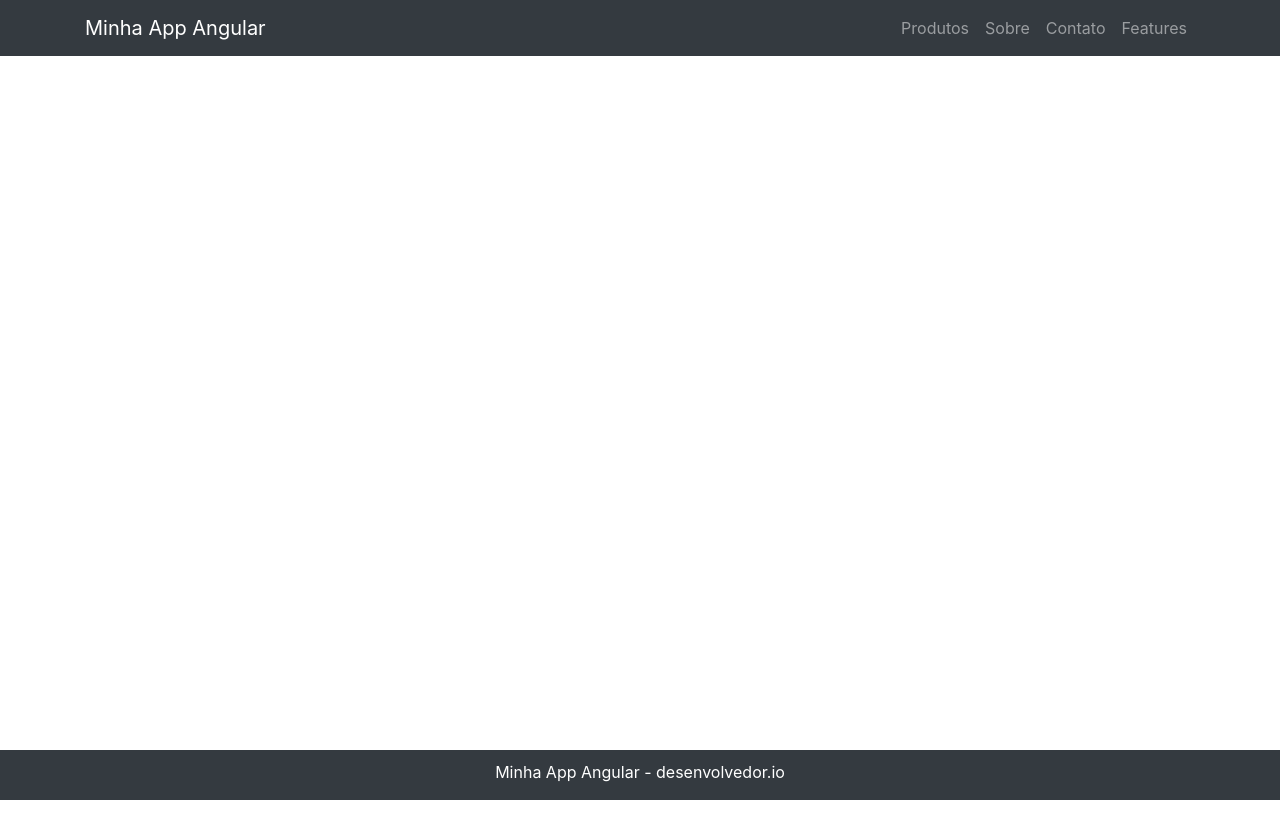
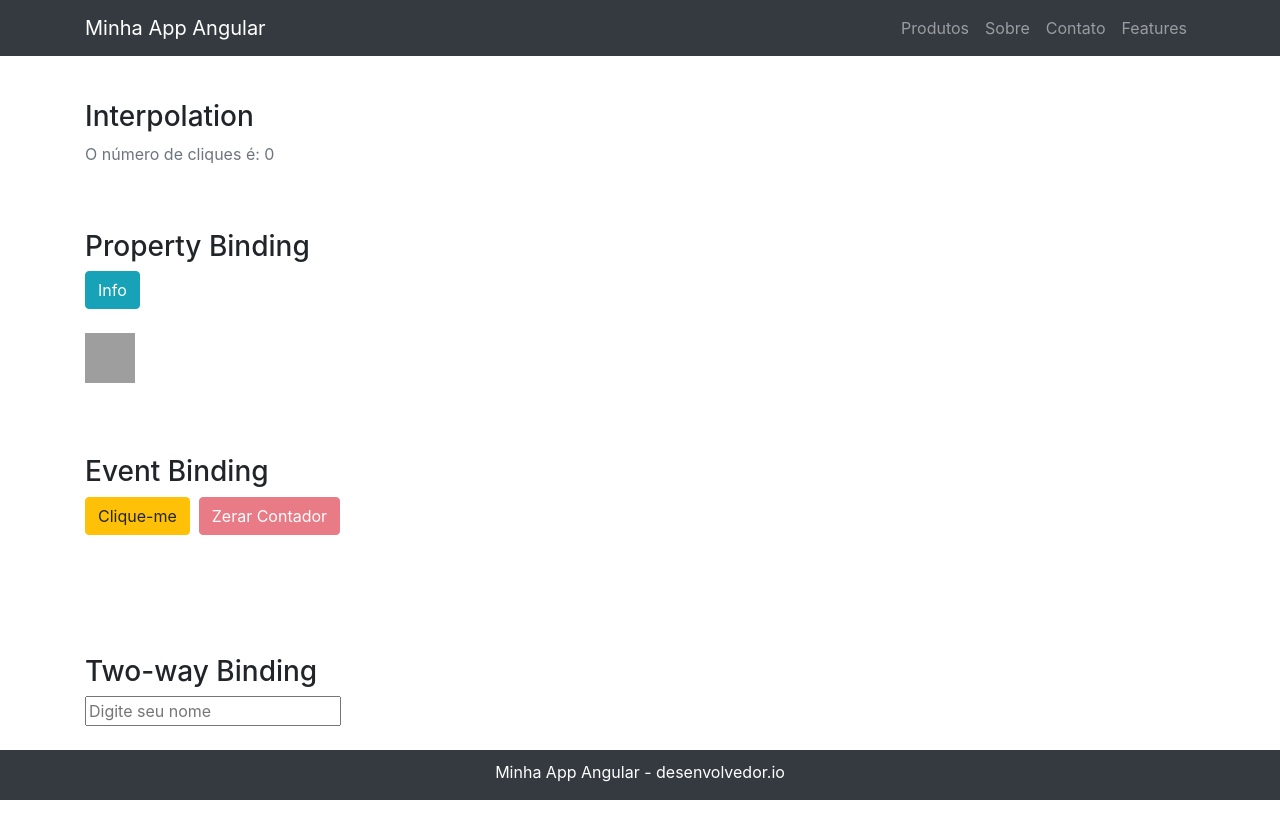
Before and after one commit to gui13info/angular-dev.io, an Angular app: page /feature-data-binding in a window 1280 px wide. Before the commit this address led to /. Shown: the top 838 px of the page. Before the commit the page ends 800 px from the top, so only its background shows below. Built offline with nearby package versions, Linux system fonts and the light colour scheme; grey boxes are pictures that could not be loaded.

Commit message:
Criando e setando rota do BindingComponent

```diff
--- a/src/app/app.module.ts
+++ b/src/app/app.module.ts
@@ -10,6 +10,8 @@
 import { SobreComponent } from './institucional/sobre/sobre.component';
 import { ContatoComponent } from './institucional/contato/contato.component';
 import { rootRouterConfig } from './app.routes';
+import { BindingComponent } from './demos/binding/binding.component';
+import { FormsModule } from '@angular/forms';
 
 @NgModule({
   declarations: [
@@ -18,10 +20,12 @@
     HomeComponent,
     FooterComponent,
     SobreComponent,
-    ContatoComponent
+    ContatoComponent,
+    BindingComponent
   ],
   imports: [
     BrowserModule,
+    FormsModule,
     [RouterModule.forRoot(rootRouterConfig, { useHash: false })]
   ],
   providers: [
--- a/src/app/app.routes.ts
+++ b/src/app/app.routes.ts
@@ -1,6 +1,7 @@
 import { Routes } from "@angular/router";
 
 import { HomeComponent } from "./components/home/home.component";
+import { BindingComponent } from "./demos/binding/binding.component";
 import { ContatoComponent } from "./institucional/contato/contato.component";
 import { SobreComponent } from "./institucional/sobre/sobre.component";
 
@@ -21,5 +22,9 @@
     {
         path: 'contato',
         component: ContatoComponent
+    },
+    {
+        path: 'feature-data-binding',
+        component: BindingComponent
     }
 ];
--- a/src/app/components/menu/menu.component.html
+++ b/src/app/components/menu/menu.component.html
@@ -18,7 +18,7 @@
                     <a class="nav-link" [routerLink]="['/contato']">Contato</a>
                 </li>
                 <li class="nav-item">
-                    <a class="nav-link" href="#">Features</a>
+                    <a class="nav-link" [routerLink]="['/feature-data-binding']">Features</a>
                 </li>
             </ul>
         </div>
--- /dev/null
+++ b/src/app/demos/binding/binding.component.html
@@ -0,0 +1,52 @@
+<div class="container main-container">
+    <h3>Interpolation</h3>
+
+    <!-- <p>O número de cliques é: {{ contadorClique }}</p> -->
+
+    <p [ngClass]="{
+        'text-secondary':contadorClique < 3,
+        'text-success':contadorClique >= 3,
+        'text-warning':contadorClique >= 5,
+        'text-danger':contadorClique >= 9
+      }">O número de cliques é: {{ contadorClique }}</p>
+
+
+    <br>
+    <br>
+
+    <h3>Property Binding</h3>
+
+    <button class="btn btn-info" [disabled]="contadorClique >= 10">Info</button><br><br>
+    <img [src]="urlImagem" height="50px" width="50px" />
+
+    <br>
+    <br>
+    <br>
+    <br>
+
+    <h3>Event Binding</h3>
+    <button class="btn btn-warning" (click)='adicionarClique()'>Clique-me</button>&nbsp;
+    <button class="btn btn-danger" (click)='zerarContador()' [disabled]='contadorClique < 10'>Zerar Contador</button><br><br>
+
+    <br>
+    <br>
+    <br>
+    <br>
+
+    <h3>Two-way Binding</h3>
+
+    <!-- <input type="text" (keyup)='KeyUp($event)' placeholder="Digite seu nome">
+    <br>
+    <br>
+    <label>Seu nome é: {{ nome }}</label> -->
+
+    <!-- <input type="text" [ngModel]="nome" (ngModelChange)='nome = $event' placeholder="Digite seu nome">
+    <br>
+    <br>
+    <label>Seu nome é: {{ nome }}</label> -->
+
+    <input type="text" [(ngModel)]="nome" placeholder="Digite seu nome">
+    <br>
+    <br>
+    <label [ngClass]="nome">Seu nome é: {{ nome }}</label>
+</div>
--- /dev/null
+++ b/src/app/demos/binding/binding.component.ts
@@ -0,0 +1,26 @@
+import { Component, OnInit } from '@angular/core';
+
+@Component({
+  selector: 'app-data-binding',
+  templateUrl: './binding.component.html',
+  styles: []
+})
+export class BindingComponent {
+
+  public contadorClique: number = 0;
+  public urlImagem: string = "https://angular.io/assets/images/logos/angular/angular.svg";
+  public nome: string = "";
+
+  adicionarClique(){
+    this.contadorClique++;
+  }
+
+  zerarContador(){
+    this.contadorClique = 0;
+  }
+
+  /* KeyUp(event: any){
+    this.nome = event.target.value;
+  } */
+
+}
```
